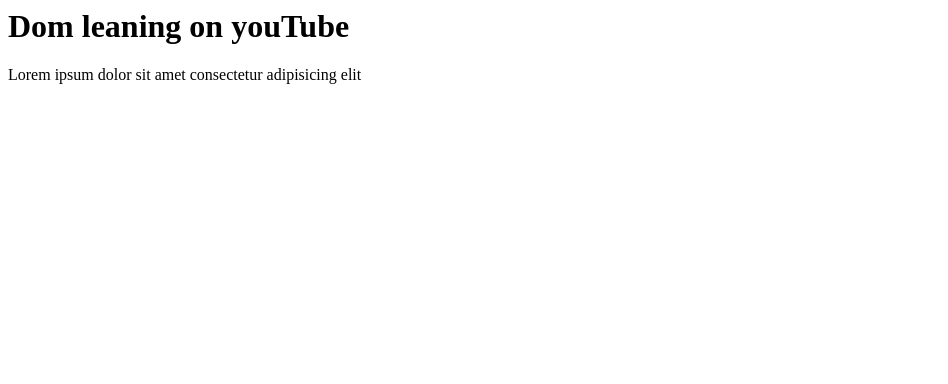
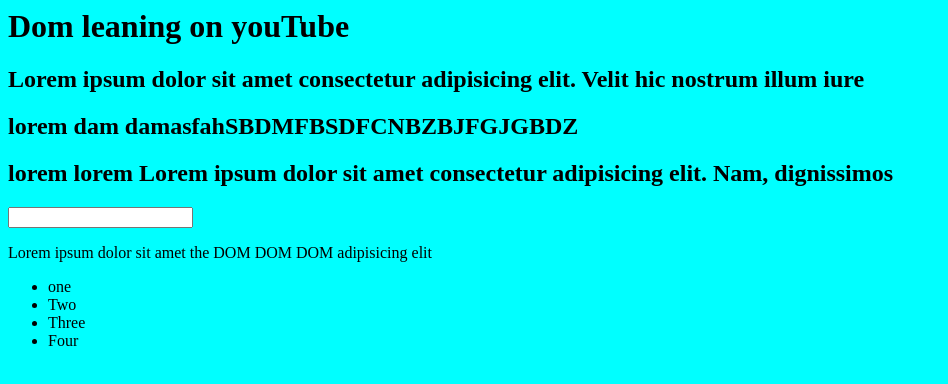
Before and after one commit to Maha01223/Javascrip-basic-to-advance, a plain HTML site: page DOM/dom.html in a window 1280 px wide. Shown: the whole page, without its empty margins (0-948 px from the left). Drawn offline with Linux system fonts and the light colour scheme.

Commit message:
features

```diff
--- a/DOM/dom.html
+++ b/DOM/dom.html
@@ -4,12 +4,29 @@
     <meta charset="UTF-8">
     <meta name="viewport" content="width=device-width, initial-scale=1.0">
     <title>DOM learning</title>
+    <style>
+        .bg-black {
+            background-color: aqua;
+        }
+    </style>
 </head>
 
-<body>
-    <div class="bg-black">
-        <h1 class="heading">Dom leaning on youTube</h1>
-        <p>Lorem ipsum dolor sit amet consectetur adipisicing elit</p>
+<body class="bg-black">
+    <div>
+        <h1 id="title" class="heading">Dom leaning on youTube<span style="display: none;"> DOM DOM DOM </span></h1>
+        <h2>Lorem ipsum dolor sit amet consectetur adipisicing elit. Velit hic nostrum illum iure</h2>
+        <h2>lorem dam damasfahSBDMFBSDFCNBZBJFGJGBDZ</h2>
+        <h2>lorem lorem Lorem ipsum dolor sit amet consectetur adipisicing elit. Nam, dignissimos </h2>
+        <input type="password" name="" id="">
+        <!-- innertext and textcontend majer different -->
+        <p>Lorem ipsum dolor sit amet <span> the DOM DOM DOM</span> adipisicing elit</p>
+
+        <ul>
+            <li class="list-item">one</li>
+            <li class="list-item">Two</li>
+            <li class="list-item">Three</li>
+            <li class="list-item">Four</li>
+        </ul>
     </div>
 
 </body>
```
